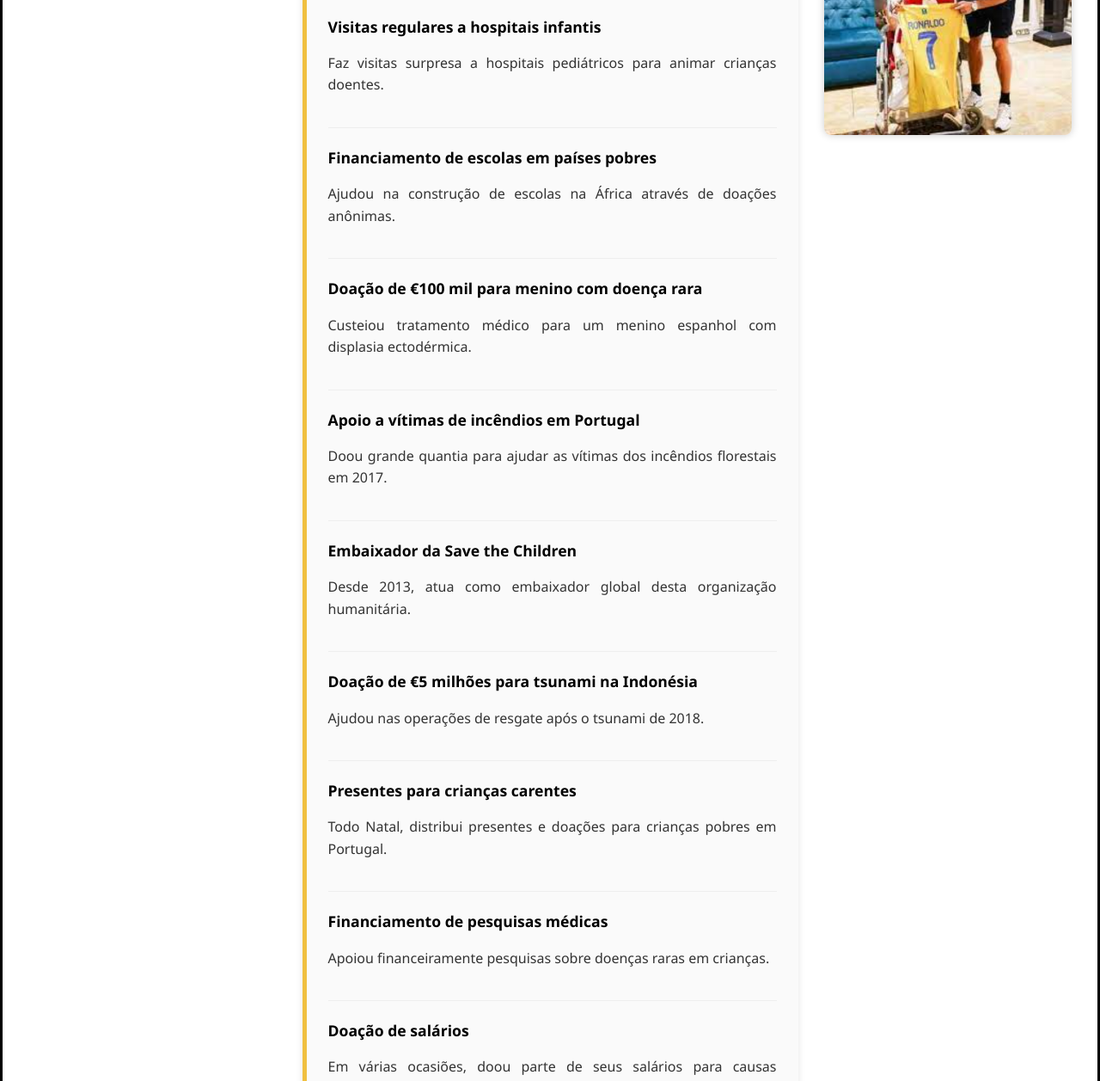
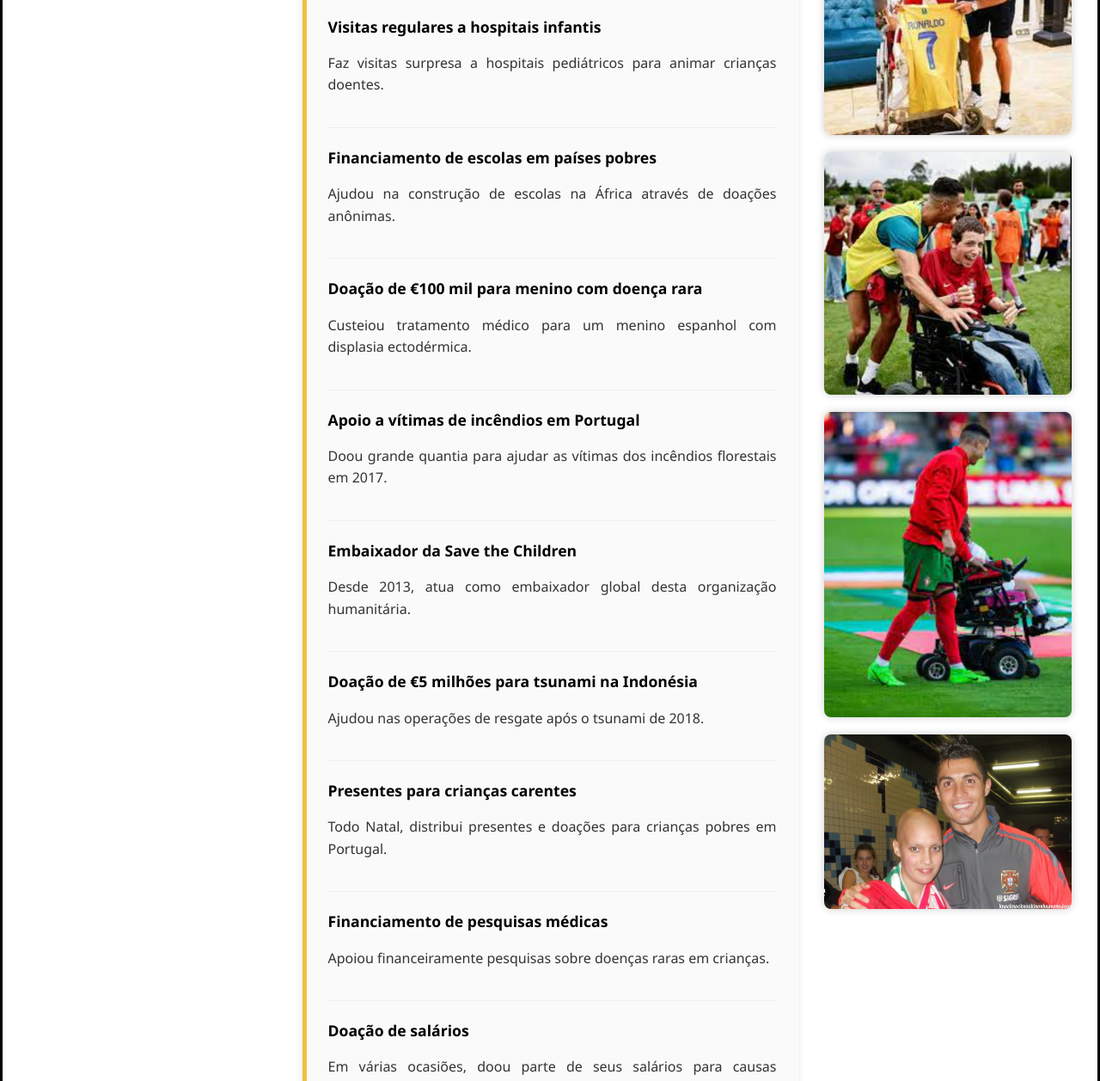
Before and after one commit to Rafael-063/cristiano707, a plain HTML site: page serviços.html in a window 1280 px wide. Shown: the part 1665-2922 px from the top of the page at 86% size. Drawn offline with Linux system fonts and the light colour scheme.

Commit message:
Update serviços.html

```diff
--- a/serviços.html
+++ b/serviços.html
@@ -343,6 +343,9 @@
                 <img src="imagens/trabalho11.png" alt="CR7 em evento beneficente">
                 <img src="imagens/trabalho12.png" alt="CR7 em evento beneficente">
                 <img src="imagens/trabalho14.png" alt="CR7 em evento beneficente">
+                <img src="imagens/trabalho20.png" alt="CR7 em evento beneficente">
+                <img src="imagens/trabalho21.png" alt="CR7 em evento beneficente">
+                <img src="imagens/trabalho22.png" alt="CR7 em evento beneficente">
 
             </div>
         </div>
```
